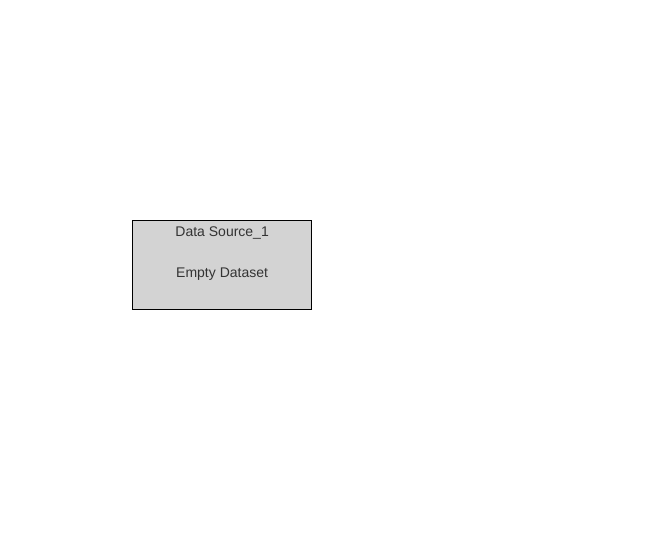
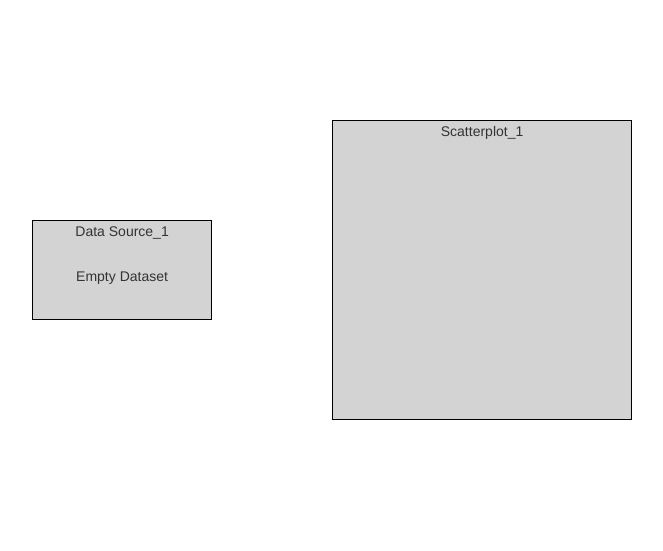
Before and after one commit to songyibo/visualization-framework, a Django app: template templates/app/index.html in a window 1280 px wide; the page is wider, and only the part inside the window is pictured. Shown: the part 51-602 px from the top of that part, without its empty margins (183-846 px from the left). Run offline with Django 3.2, Linux system fonts and the light colour scheme; the template is opened without the code that fills it, so the values that code supplies are empty; some libraries are stand-ins or nearby versions.

Commit message:
Update: Basic scatterplot widget layout.

```diff
--- a/app/static/app/css/widget.css
+++ b/app/static/app/css/widget.css
@@ -77,3 +77,11 @@
     left: -6px;
     top: -6px;
 }
+
+.vis-widget-label {
+
+}
+
+.vis-widget-central {
+
+}
--- a/app/static/app/js/control.js
+++ b/app/static/app/js/control.js
@@ -1,3 +1,4 @@
 var vis = vis || {};
 
-var w1 = new vis.widget.DataSource().init('main-canvas', {x: 300, y: 200});
+var w1 = new vis.widget.DataSource().init('main-canvas', {x: 200, y: 200});
+var w2 = new vis.widget.Scatterplot().init('main-canvas', {x: 500, y: 100});
--- a/app/static/app/js/widget.js
+++ b/app/static/app/js/widget.js
@@ -149,9 +149,9 @@ vis.widget = (function(vis) {
      * Data Source Widget
      */
     function DataSourceWidget(dataset) {
-        Widget.call(this, parent);
+        Widget.call(this);
 
-        this.w = 180; this.h = 90;
+        this.w = 180; this.h = 100;
         this.wMin = 150; this.hMin = 80;
 
         this.name = 'Data Source';
@@ -177,8 +177,39 @@ vis.widget = (function(vis) {
         title.css('line-height', this.h * 0.7 + 'px');
     };
 
+    /**
+     * Scatterplot Widget
+     */
+    function ScatterplotWidget() {
+        Widget.call(this);
+
+        this.w = 300; this.h = 300;
+        this.wMin = 200; this.hMin = 200;
+
+        this.name = 'Scatterplot';
+        this.index = ScatterplotWidget.prototype.counter++;
+        this.label = this.name + '_' + this.index;
+    }
+    ScatterplotWidget.prototype = Object.create(Widget.prototype);
+
+    ScatterplotWidget.prototype.init = function(parent, position) {
+        Widget.prototype.init.apply(this, arguments);
+        this._updateElement(this.widget);
+
+        return this;
+    };
+
+    ScatterplotWidget.prototype.counter = 1;
+
+    ScatterplotWidget.prototype._updateElement = function(widget) {
+        var label = $('<div>').addClass('vis-widget-label').text(this.label).appendTo(widget);
+        var container = $('<div>', {id: 'vis-widget-scatterplot-' + this.index, class: 'vis-widget-container'}).appendTo(widget);
+        // this.svg = new vis.svg.Scatterplot(container.attr('id'));
+    };
+
     return {
-        DataSource: DataSourceWidget
+        DataSource: DataSourceWidget,
+        Scatterplot: ScatterplotWidget
     };
 
 })(vis);
```
